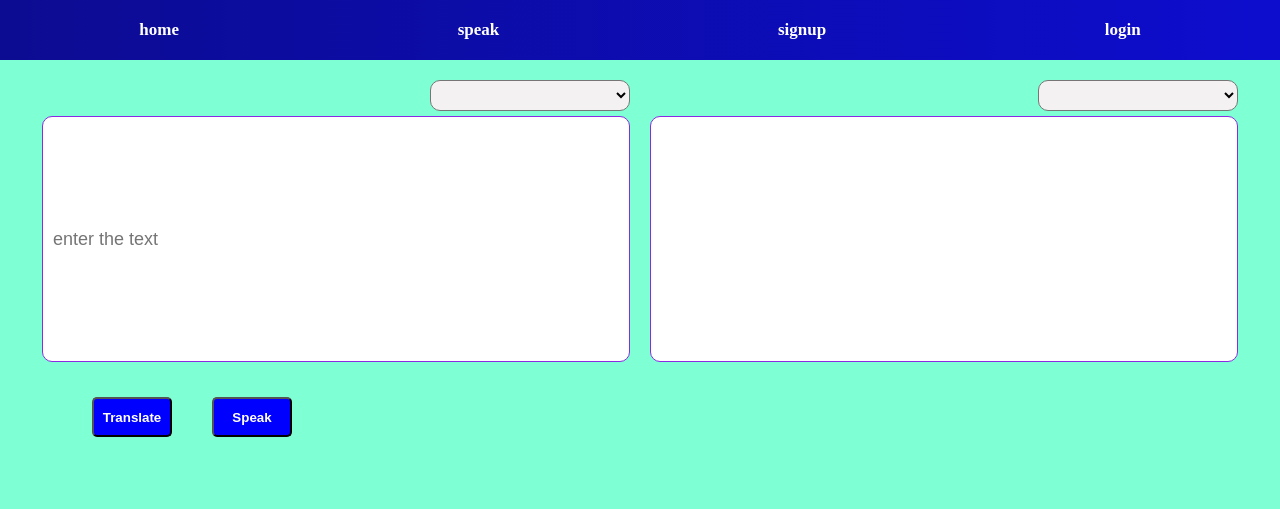
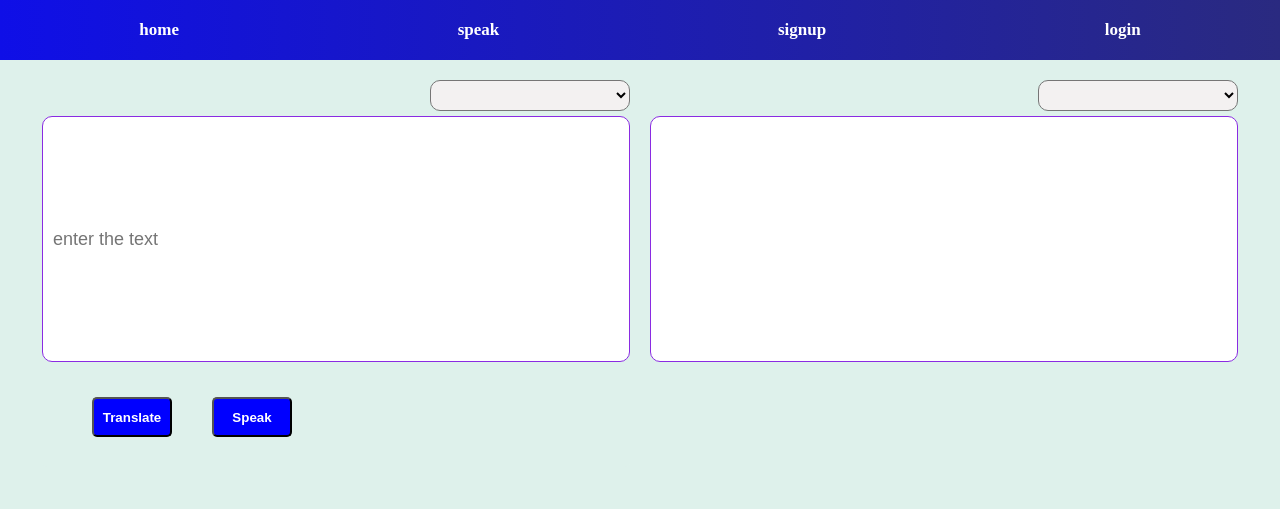
Before and after one commit to Jaykit1907/Translator, a Django app: page / in a window 1280 px wide. Shown: the top 509 px of the page. Run offline with Django 5.2, Linux system fonts and the light colour scheme; lists and menus that the app fills with data are empty.

Commit message:
background changes done

```diff
--- a/static/header.css
+++ b/static/header.css
@@ -6,7 +6,7 @@
 
 }
 body{
-    background-color: aquamarine;
+    background-color: rgb(222, 241, 235);
 
 }
 
@@ -17,7 +17,7 @@ nav{
 }
 
 nav ul{
-    background-image:linear-gradient(to right,rgb(12, 12, 146),rgb(13, 13, 206));
+    background-image:linear-gradient(to right,rgb(15, 15, 231),rgb(42, 42, 128));
     display:flex;
     justify-content: space-around;
     align-items: center;
--- a/static/signup.css
+++ b/static/signup.css
@@ -65,3 +65,27 @@
     text-decoration: none;
     font-weight: 500;
 }
+
+
+
+
+
+
+.btnhvr{
+    color:white;
+    background-color: blue;
+    height:40px;
+    width:80px;
+    font-weight: 700;
+    border-radius: 5px;
+    cursor:pointer;
+    display:flex;
+    align-items: center;
+    justify-content: center;
+
+}
+.btnhvr:hover{
+    transform:scale(1.1,1.1);
+    transition:all 0.1s linear;
+    box-shadow: 0px 0px 5px white;
+}
--- a/static/speak.css
+++ b/static/speak.css
@@ -24,8 +24,8 @@
 
 .con{
     display:flex;
-    gap:20px;
-    margin:20px;
+    gap:10px;
+    margin:10px;
 
 }
 
@@ -78,3 +78,22 @@ select {
     transition:all 0.1s linear;
     box-shadow: 0px 0px 5px white;
 }
+
+.speakbtn{
+    color:white;
+    background-color: blue;
+    height:40px;
+    width:80px;
+    font-weight: 700;
+    border-radius: 5px;
+    cursor:pointer;
+    display:flex;
+    align-items: center;
+    justify-content: center;
+
+}
+.speakbtn:hover{
+    transform:scale(1.1,1.1);
+    transition:all 0.1s linear;
+    box-shadow: 0px 0px 5px white;
+}
--- a/static/style2.css
+++ b/static/style2.css
@@ -5,7 +5,6 @@
     align-items: center;
     justify-content: center;
     gap:10px;
-
     flex-direction:column;
     height: auto;
     width:100%;
@@ -28,7 +27,7 @@
     justify-content: flex-stat;
     cursor:pointer;
     padding:50px;
-    background-color: aquamarine;
+    background-color: rgb(222, 241, 235);
 
 
 
@@ -60,7 +59,7 @@ select {
     align-items:flex-end;
     width:100%;
     gap:5px;
-    background-color: aquamarine;
+    background-color: rgb(222, 241, 235);
 
 
 
--- a/templates/index.html
+++ b/templates/index.html
@@ -19,7 +19,7 @@
         <input type="textarea" name="textarea1" placeholder="enter the text" value="{{text1}}" required>
 
         <div id="btn">
-            <button type="submit" name="resultbtn" value="btn1" id="btn1" id="speakbtn">Translate</button>
+            <button type="submit" name="resultbtn" value="btn1" id="btn1" class="speakbtn">Translate</button>
             <button type="submit" name='speakbtn' value="btn2" id="btn2" class="speakbtn">Speak</button>
             </div>
         </div>
--- a/templates/login.html
+++ b/templates/login.html
@@ -13,7 +13,7 @@
                                 <input type="email" name="email" placeholder="email" required>
                                 <input type="text" name="password" placeholder="password" required>
 
-                                <button type="submit">Login</button>
+                                <button type="submit" class="btnhvr">Login</button>
                                 <p>Don't have an account<a href="{% url 'signup' %}">Signup</a></p>
                     </div>
 
```
Also changed, not shown: templates/signup.html (+6 -6 lines).
